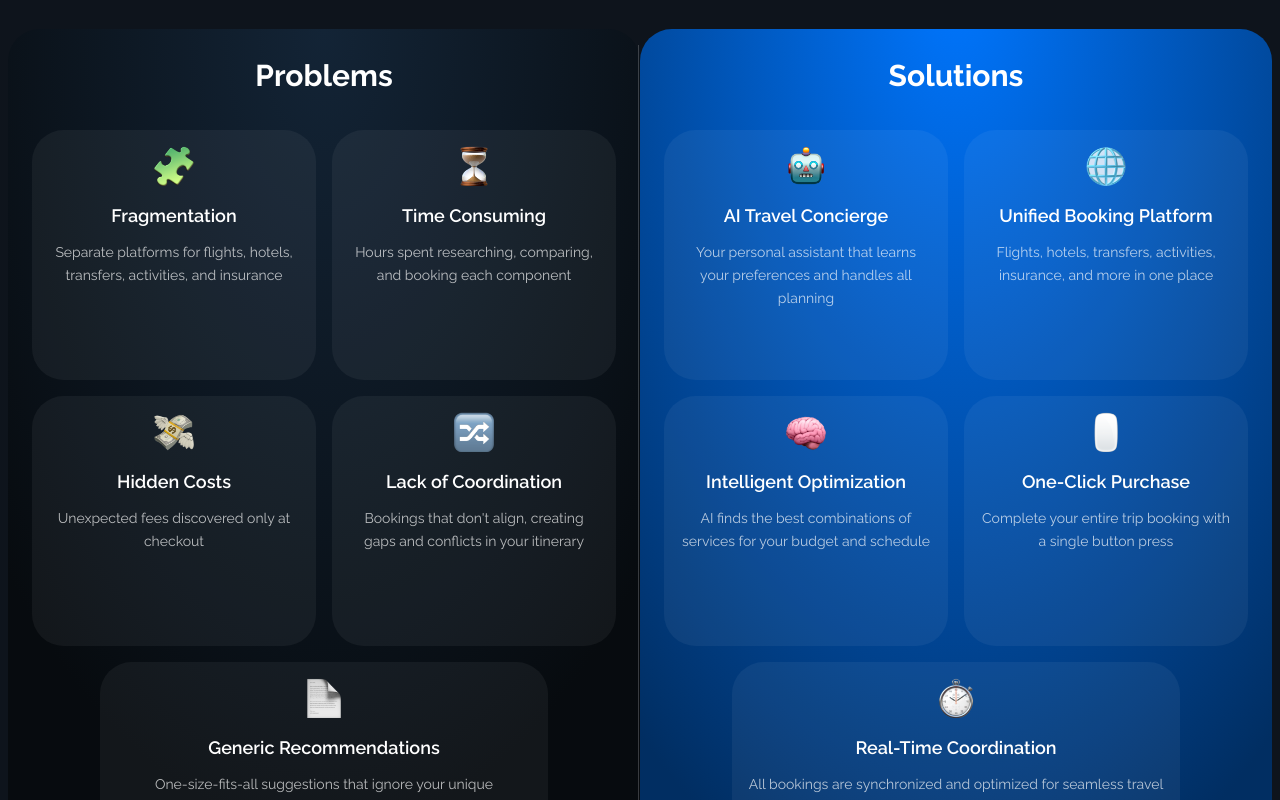
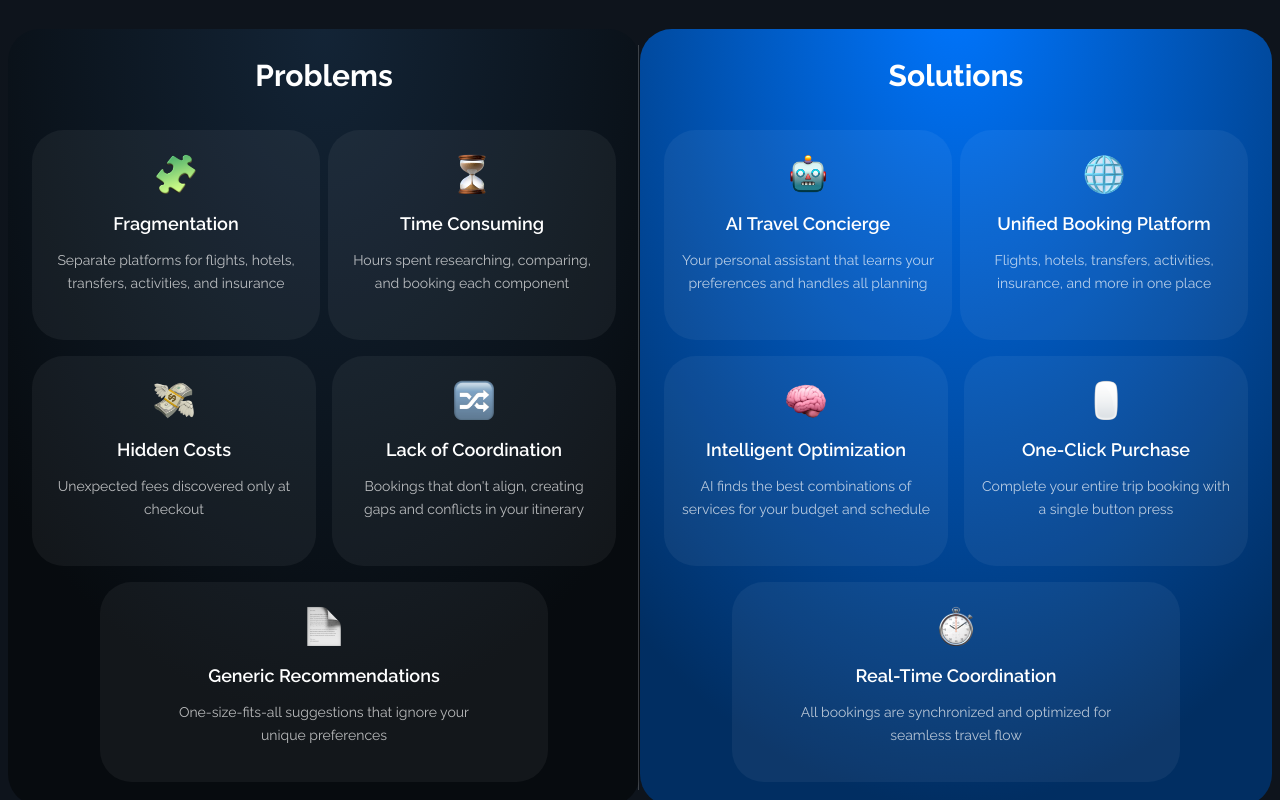
Before and after one commit to elghanbibadr/nuvia, a Next.js app: page / in a window 1280 px wide. Shown: the part 2680-3480 px from the top of the page. Built offline with nearby package versions, Linux system fonts and the light colour scheme.

Commit message:
refined the problem and solution section

```diff
--- a/app/componenets/ProblemsAndSolutions.jsx
+++ b/app/componenets/ProblemsAndSolutions.jsx
@@ -127,7 +127,7 @@ const Section = ({ title, data, variant, gradientStyle }) => (
     <div className="space-y-4">
       {/* First Row */}
       <motion.div
-        className="grid grid-cols-2 gap-4"
+        className="grid grid-cols-2 gap-2"
         variants={containerVariants}
         initial="hidden"
         whileInView="visible"
@@ -135,7 +135,7 @@ const Section = ({ title, data, variant, gradientStyle }) => (
       >
         {data.slice(0, 2).map((item) => (
           <motion.div key={item.id} variants={itemVariants}>
-            <Card className="rounded-[32px] bg-white/5 h-[290px] md:h-[250px] flex flex-col">
+            <Card className="rounded-[32px] !pt-6 justify-center items-center  bg-white/5 h-[290px] md:h-[210px] self-stretch flex flex-col">
               <div className=" mx-auto mb-4 flex items-center justify-center flex-shrink-0">
                 <Image src={item.icon.src} height={40} width={40} alt={item.title} />
               </div>
@@ -162,7 +162,7 @@ const Section = ({ title, data, variant, gradientStyle }) => (
       >
         {data.slice(2, 4).map((item) => (
           <motion.div key={item.id} variants={itemVariants}>
-            <Card className="rounded-[32px] bg-white/5 h-[290px] md:h-[250px] flex flex-col">
+            <Card className="rounded-[32px] !pt-6 justify-center items-center  bg-white/5 h-[290px] md:h-[210px] self-stretch flex flex-col">
                <div className=" mx-auto mb-4 flex items-center justify-center flex-shrink-0">
                 <Image src={item.icon.src} height={40} width={40} alt={item.title} />
               </div>
@@ -188,7 +188,7 @@ const Section = ({ title, data, variant, gradientStyle }) => (
         viewport={{ once: true }}
       >
         <motion.div variants={itemVariants} className="w-full max-w-md">
-          <Card className="rounded-[32px] bg-white/5 h-[290px] md:h-[250px] flex flex-col">
+            <Card className="rounded-[32px] !pt-6 justify-center items-center  bg-white/5 h-[290px] md:h-[200px] self-stretch flex flex-col">
               <div className=" mx-auto mb-4 flex items-center justify-center flex-shrink-0">
                 <Image src={data[4].icon.src} height={40} width={40} alt={data[4].title} />
               </div>
@@ -196,7 +196,7 @@ const Section = ({ title, data, variant, gradientStyle }) => (
               <h4 className="text-white !font-raleway text-lg font-semibold mb-3 flex-shrink-0">
                 {data[4].title}
               </h4>
-              <p className="text-white/70 !font-raleway text-sm leading-relaxed flex-1">
+              <p className="text-white/70 !font-raleway md:w-[80%] md:mx-auto text-sm leading-relaxed flex-1">
                 {data[4].description}
               </p>
             </div>
```
